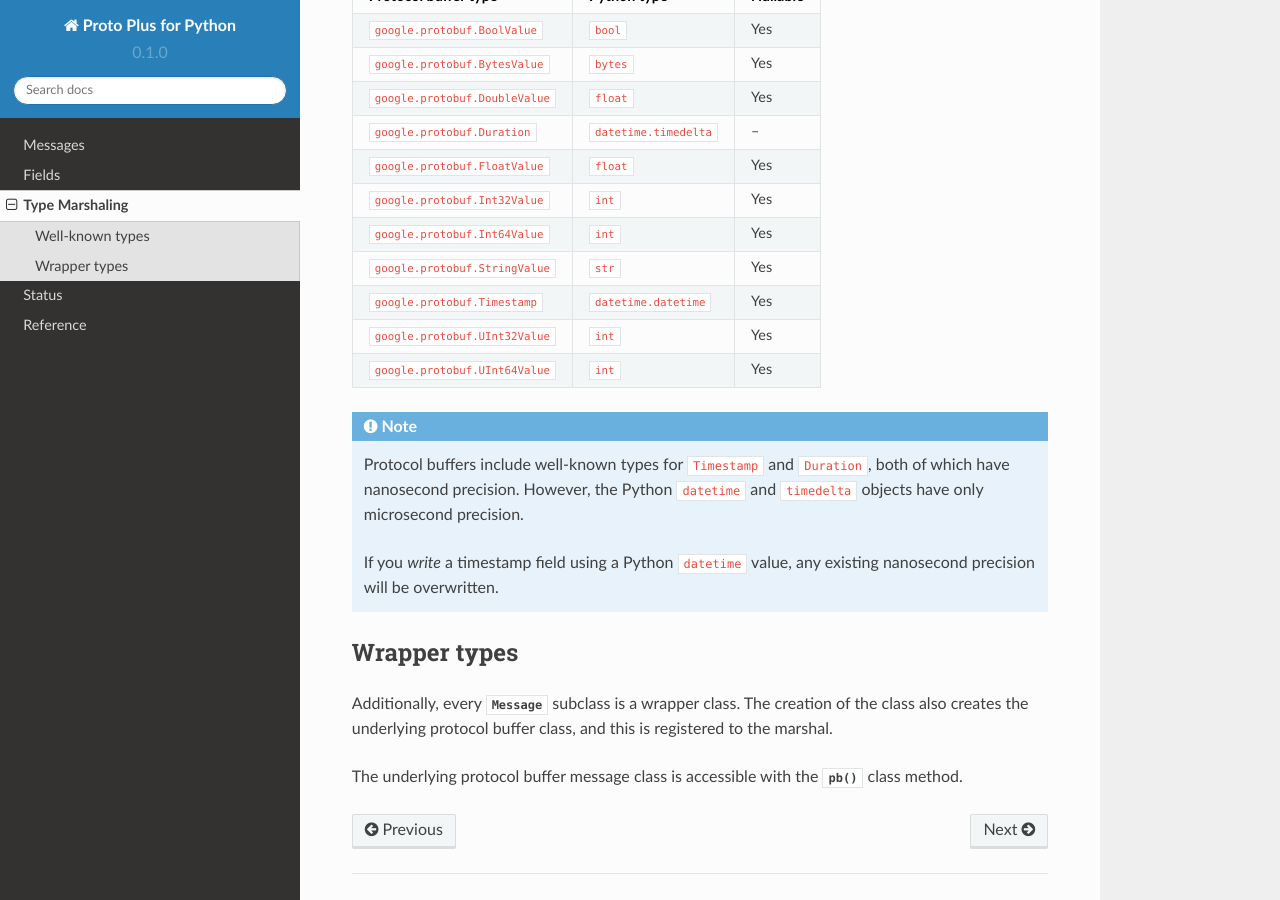
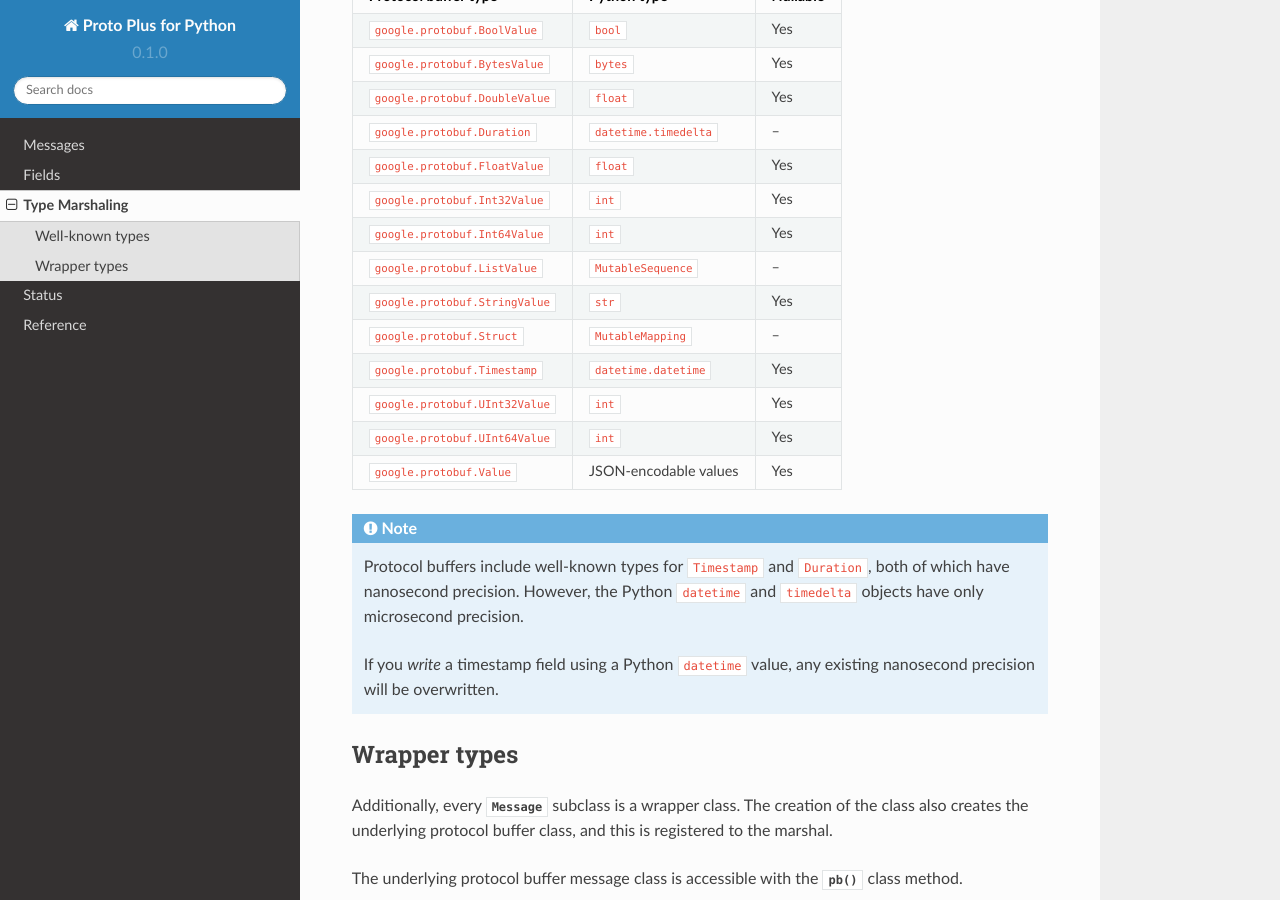
Before and after one commit to googleapis/proto-plus-python, a Sphinx documentation site: the page built from docs/marshal.rst, in a window 1280 px wide and 900 px high, scrolled down 428 px. Built offline with Sphinx 7.4.7 and the Read the Docs theme 2.0.0, drawn with Linux system fonts in a browser that asks for light colours.

Commit message:
[chore] Update docs for Struct.

```diff
--- a/docs/marshal.rst
+++ b/docs/marshal.rst
@@ -23,10 +23,13 @@ Protocol buffer type                Python type             Nullable
 ``google.protobuf.FloatValue``      ``float``                    Yes
 ``google.protobuf.Int32Value``      ``int``                      Yes
 ``google.protobuf.Int64Value``      ``int``                      Yes
+``google.protobuf.ListValue``       ``MutableSequence``            –
 ``google.protobuf.StringValue``     ``str``                      Yes
+``google.protobuf.Struct``          ``MutableMapping``             –
 ``google.protobuf.Timestamp``       ``datetime.datetime``        Yes
 ``google.protobuf.UInt32Value``     ``int``                      Yes
 ``google.protobuf.UInt64Value``     ``int``                      Yes
+``google.protobuf.Value``           JSON-encodable values        Yes
 =================================== ======================= ========
 
 .. note::
```
